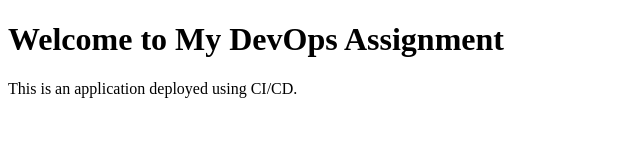
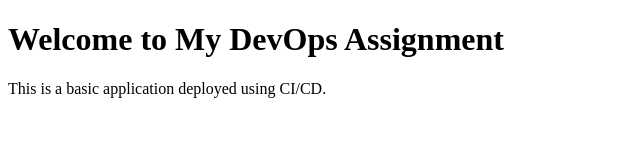
Before and after one commit to j0eltayl0r/devops-project, a plain HTML site: page index.html in a window 1280 px wide. Shown: the full height of the page, 0-640 px from the left. Drawn offline with Linux system fonts and the light colour scheme.

Commit message:
Updating the website content to trigger pipeline

```diff
--- a/index.html
+++ b/index.html
@@ -3,6 +3,6 @@
 <head><title>Dev-Ops Assignment</title></head>
 <body>
 <h1>Welcome to My DevOps Assignment</h1>
-<p>This is an application deployed using CI/CD.</p>
+<p>This is a basic application deployed using CI/CD.</p>
 </body>
 </html>
```
